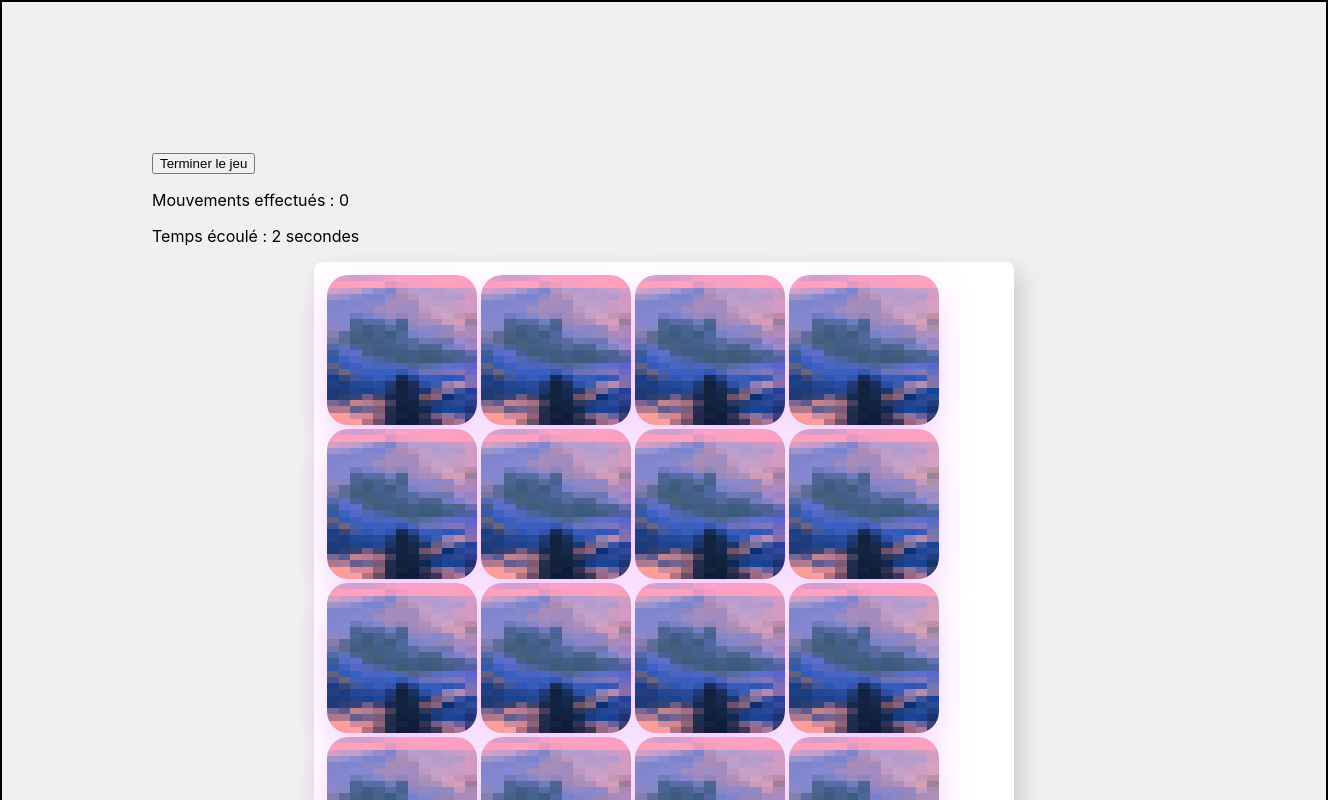
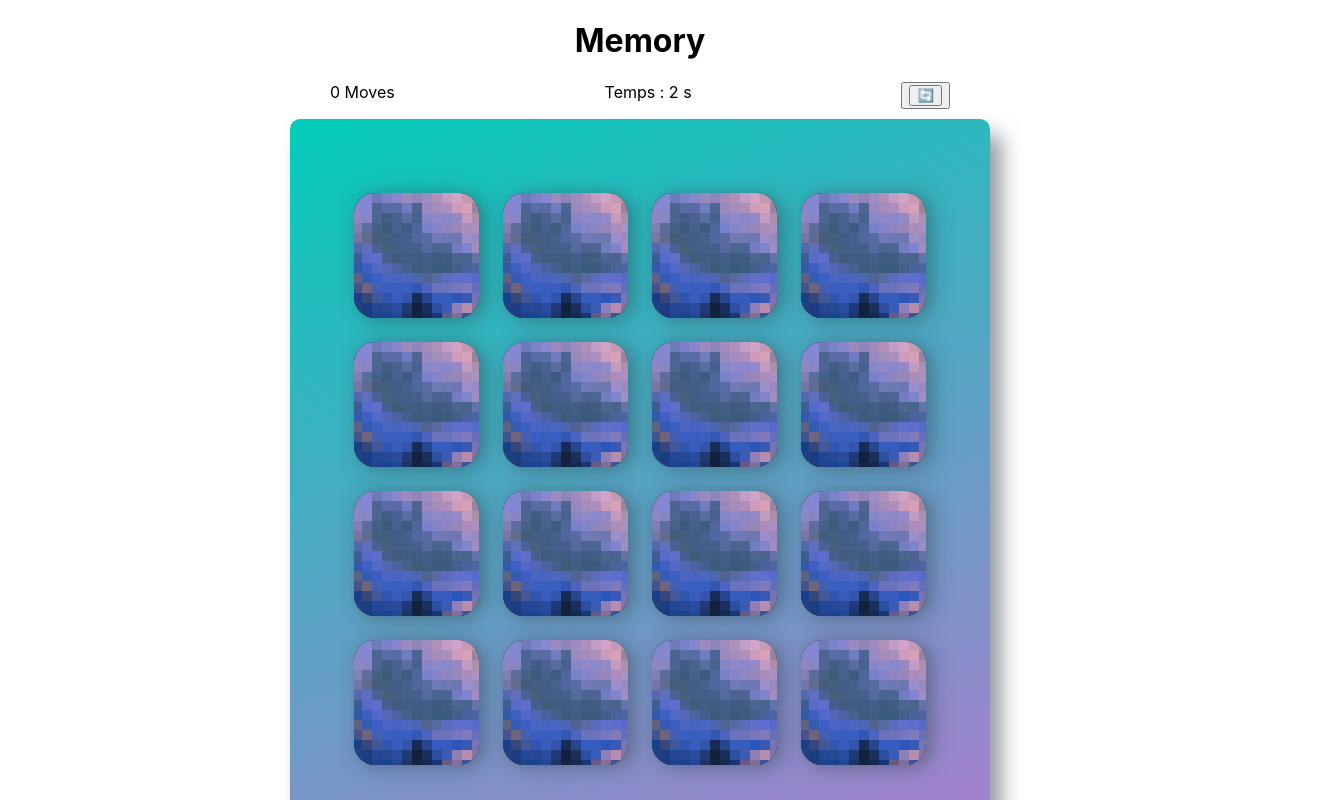
Before and after one commit to MemoryProject/MemoryGame, a React (Create React App) app: page / in a window 1280 px wide. Both pictures are taken after a click on the button "Commencer le jeu". Shown: the top 800 px of the page, 1328 px wide, since content can reach past the window. Built offline with nearby package versions, Linux system fonts and the light colour scheme.

Commit message:
Changement css

```diff
--- a/src/component/Cards.tsx
+++ b/src/component/Cards.tsx
@@ -1,6 +1,6 @@
 // 1. Créer un tableau d'objets pour les cartes du jeu
 // 2. Créer un composant Cards
-import React from 'react';
+import React, { useEffect, useState } from 'react';
 import '../pages/App.css';
 
 interface CardProps {
@@ -13,18 +13,30 @@ interface CardProps {
     matchedCards: number[];
 }
 
-const Cards: React.FC<CardProps> = ({ id, image, onFlip, flippedCards, backImage, matchedCards }) => {
+const Cards: React.FC<CardProps> = ({ id, name, image, onFlip, flippedCards, backImage, matchedCards }) => {
+    const [isMismatched, setIsMismatched] = useState(false);
     const isFlipped = flippedCards.includes(id) || matchedCards.includes(id);
     const isSelected = matchedCards.includes(id);
-
+    useEffect(() => {
+        if (flippedCards.length === 2) {
+            const [firstCardId, secondCardId] = flippedCards;
+            if (firstCardId !== secondCardId && (id === firstCardId || id === secondCardId)) {
+                setIsMismatched(true);
+            } else {
+                setIsMismatched(false);
+            }
+        } else {
+            setIsMismatched(false);
+        }
+    }, [flippedCards, id]);
     const handleFlip = () => {
         if (flippedCards.length < 2 && !isSelected) {
             onFlip(id);
         }
     };
-
+    const backgroundColor = isSelected ? '#CAFFCC' : isMismatched ? '#FFCACA' : '#2e3d49';
     return (
-        <div onClick={handleFlip}>
+        <div onClick={handleFlip} style={{ backgroundColor }}>
             {isFlipped
                 ? <img className="card-image" src={image} alt="card"/>
                 : <img className="card-image" src={backImage} alt="card"/>}
--- a/src/component/Game.tsx
+++ b/src/component/Game.tsx
@@ -178,8 +178,6 @@ const Game: React.FC = () => {
                 )
                 : (
                     <>
-                        <button onClick={endGame}>Terminer le jeu</button>
-                        <p>Mouvements effectués : {moves}</p>
                         {isGameOver
                             ? (
                                 <>
@@ -189,7 +187,16 @@ const Game: React.FC = () => {
                             )
                             : (
                                 <>
-                                    <p>Temps écoulé : {seconds} secondes</p>
+                                    <header>
+                                        <h1>Memory</h1>
+                                    </header>
+                                    <section className="score-panel">
+                                        <p><span id="moves">{moves}</span> Moves</p>
+                                        <div id="timer">Temps : {seconds} s</div>
+                                        <button id="restartClick">
+                                            <button onClick={restartGame}>🔄</button>
+                                        </button>
+                                    </section>
                                     <section className="memory-box">
                                         <table>
                                             <tbody>
@@ -199,22 +206,14 @@ const Game: React.FC = () => {
 
                                                         <td key={card.id}>
                                                             <div className="card">
-                                                                <div className="card__content">
-                                                                    <div className="blob">
-                                                                        <div className="blob">
-                                                                            <div className="blob">
-                                                                                <div className="blob">
-                                                                                    <Card id={card.id} name={card.name}
-                                                                                          image={card.image}
-                                                                                          backImage={card.backimage}
-                                                                                          onFlip={handleFlip}
-                                                                                          flippedCards={flippedCards}
-                                                                                          matchedCards={matchedCards}/>
-                                                                                </div>
-                                                                            </div>
-                                                                        </div>
-                                                                    </div>
-                                                                </div>
+                                                                <Card
+                                                                    id={card.id}
+                                                                    name={card.name}
+                                                                    image={card.image}
+                                                                    backImage={card.backimage}
+                                                                    onFlip={handleFlip}
+                                                                    flippedCards={flippedCards}
+                                                                    matchedCards={matchedCards}/>
                                                             </div>
                                                         </td>
                                                     ))}
--- a/src/pages/App.css
+++ b/src/pages/App.css
@@ -1,9 +1,8 @@
 .game-frame {
-    border: 2px solid black;
-    padding: 150px;
-    width: 80%;
-    margin: auto;
-    background-color: #f0f0f0;
+    display: flex;
+    justify-content: center;
+    align-items: center;
+    flex-direction: column;
 }
 
 .card-image {
@@ -13,70 +12,57 @@
 }
 
 .memory-box {
-    width: 680px;
-    padding: 10px;
+    display: flex;
+    flex-wrap: wrap;
+    justify-content: space-around; /* Espacement autour des cartes */
+    align-items: center; /* Centrer les cartes verticalement */
+    padding: 20px; /* Ajouter un peu d'espace autour des cartes */
+    grid-template-columns: repeat(auto-fill, minmax(125px, 1fr));
+    gap: 20px; /* Espacement entre les cartes */
+    justify-items: center; /* Centrer les cartes horizontalement */
+    /* Centrer les cartes verticalement */
+    width: 660px;
+    min-height: 680px;
+    background: linear-gradient(160deg, #02ccba 0%, #aa7ecd 100%);
+    border-radius: 10px;
+    box-shadow: 12px 15px 20px 0 rgba(46, 61, 73, 0.5);
     margin: auto;
-    display: flex;
-    border-radius: 8px;
-    background-color: #fff;
-    box-shadow: 8px 10px 22px rgba(0, 0, 0, 0.15);
-    flex-wrap: wrap;
-    perspective: 1000px;
 }
 
 .card {
+    margin: 10px;
     position: relative;
-    width: 150px;
-    height: 150px;
-    background: lightgrey;
-    box-shadow: #d11bff42 0 15px 40px -5px;
+    height: 125px;
+    width: 125px;
+    background: #2e3d49;
+    cursor: pointer;
+    box-shadow: 5px 2px 20px 0 rgba(46, 61, 73, 0.5);
     z-index: 1;
     border-radius: 21px;
     overflow: hidden;
+    justify-content: center;
+    align-items: center;
+    display: flex;
 }
 
-.card__content {
-    background: linear-gradient(rgba(255, 255, 255, 0.473), rgba(150, 150, 150, 0.25));
-    z-index: 1;
-    backdrop-filter: blur(20px);
-    -webkit-backdrop-filter: blur(20px);
-    position: absolute;
-    left: 0;
-    top: 0;
-    width: 100%;
-    height: 100%;
-    border-radius: 21px;
+.card img {
+    width: 130px; /* La largeur de l'image sera la même que celle de son conteneur */
+    height: 130px; /* La hauteur de l'image sera la même que celle de son conteneur */
+    object-fit: cover; /* L'image sera redimensionnée pour couvrir entièrement son conteneur tout en conservant son aspect ratio */
 }
 
-.card .blob {
-    position: absolute;
-    z-index: -1;
-    border-radius: 5em;
-    width: 200px;
-    height: 200px;
+.card-flipped {
+    transform: rotateY(180deg);
 }
 
-.card .blob:nth-child(2) {
-    left: -50px;
-    top: -90px;
-    background: #ff930f;
+.score-panel {
+    display: flex;
+    text-align: left;
+    width: 620px;
+    margin-bottom: 10px;
+    justify-content: space-between;
 }
 
-.card .blob:nth-child(3) {
-    left: 110px;
-    top: -20px;
-    z-index: -1;
-    background: #bf0fff;
+.score-panel p {
+    margin: 0;
 }
-
-.card .blob:nth-child(4) {
-    left: -40px;
-    top: 100px;
-    background: #ff1b6b;
-}
-
-.card .blob:nth-child(5) {
-    left: 100px;
-    top: 180px;
-    background: #0061ff;
-}
```
